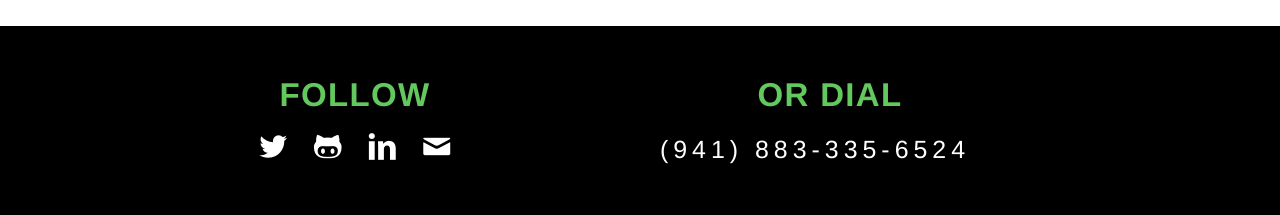
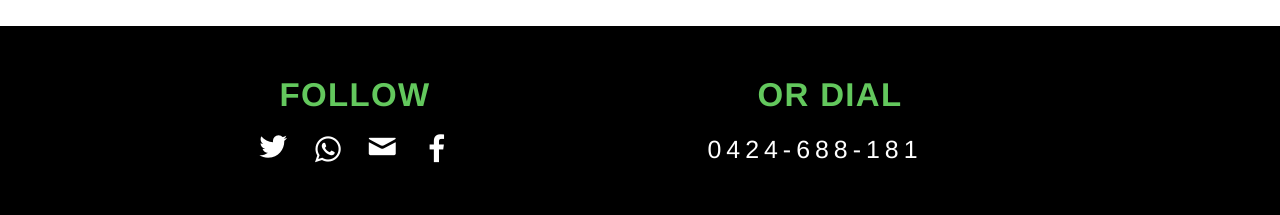
Before and after one commit to ML-std/Anything_La_Corner, a plain HTML site: page index.html in a window 1280 px wide. Shown: the part 6320-6535 px from the top of the page. Drawn offline with Linux system fonts and the light colour scheme.

Commit message:
Some information are added.

```diff
--- a/index.html
+++ b/index.html
@@ -498,14 +498,15 @@
                     <span class="social_heading">FOLLOW</span>
                     <ul class="social_icons">
                         <li><a class="icon-twitter color_animation" href="#" target="_blank"></a></li>
-                        <li><a class="icon-github color_animation" href="#" target="_blank"></a></li>
-                        <li><a class="icon-linkedin color_animation" href="#" target="_blank"></a></li>
+                        <li><a class="fa fa-whatsapp color_animation" href="https://api.whatsapp.com/send?phone=61410005673&amp;fbclid=IwAR1nLC9hcl1we4l0PnHI0MOIu3gMf_K3ZM6nviBMTEnymjirI2TRIkrpBwQ" target="_blank"></a></li>
                         <li><a class="icon-mail color_animation" href="#"></a></li>
+                        <li><a class="fa fa-facebook color_animation" href="https://www.facebook.com/AnythingLaCorner/"></a></li>
+
                     </ul>
                 </div>
                 <div class="col-md-4">
                     <span class="social_heading">OR DIAL</span>
-                    <span class="social_info"><a class="color_animation" href="tel:883-335-6524">(941) 883-335-6524</a></span>
+                    <span class="social_info"><a class="color_animation" href="tel:0424-688-181">0424-688-181</a></span>
                 </div>
             </div>
         </section>
@@ -515,7 +516,7 @@
 
         <section id="contact">
             <div class="map">
-                <iframe src="https://www.google.com/maps/embed?pb=!1m18!1m12!1m3!1d3618.664063989472!2d91.8316103150038!3d24.909437984030877!2m3!1f0!2f0!3f0!3m2!1i1024!2i768!4f13.1!3m3!1m2!1s0x37505558dd0be6a1%3A0x65c7e47c94b6dc45!2sTechnext!5e0!3m2!1sen!2sbd!4v1444461079802" width="100%" height="450" frameborder="0" style="border:0" allowfullscreen></iframe>
+                <iframe src="https://www.google.com/maps/embed?pb=!1m18!1m12!1m3!1d3384.040364354716!2d115.90286731486023!3d-31.98692123127912!2m3!1f0!2f0!3f0!3m2!1i1024!2i768!4f13.1!3m3!1m2!1s0x2a32bbd786445f65%3A0xfa28fdcb5df227d3!2sAnything%20La%20Corner!5e0!3m2!1sen!2sau!4v1620105300499!5m2!1sen!2sau" width="100%" height="450" frameborder="0" style="border:0" allowfullscreen></iframe>
             </div>
             <div class="container">
                 <div class="row">
```
